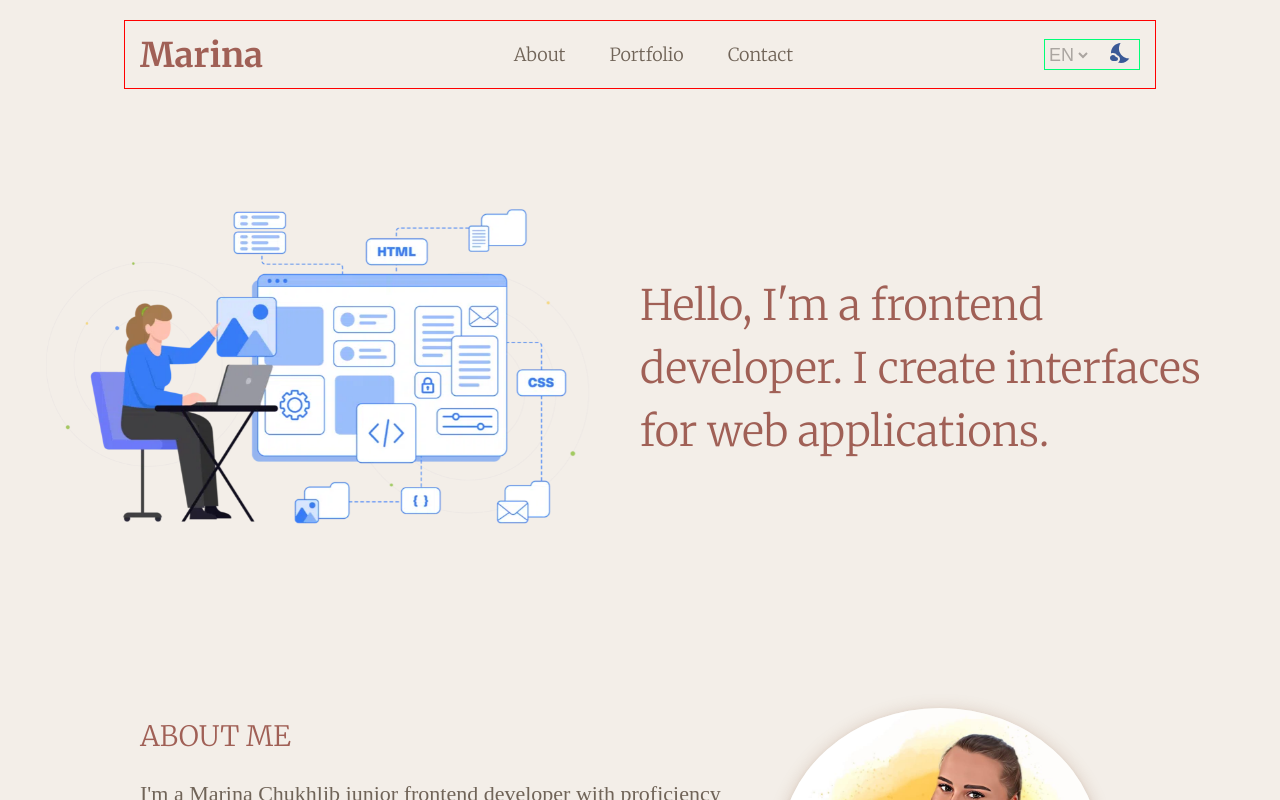
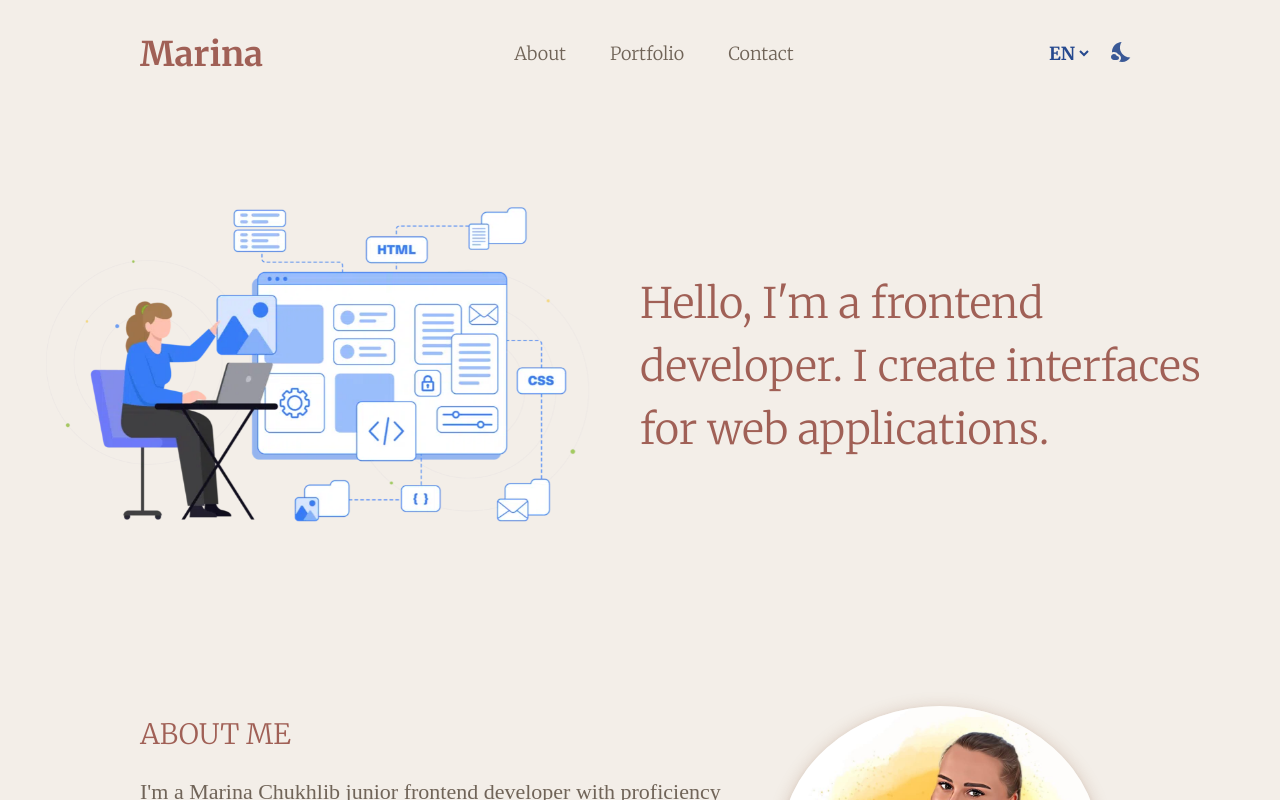
Before and after one commit to Marina-Chuhlib/portfolio, a React (Create React App) app: page / in a window 1280 px wide. Shown: the top 800 px of the page. Built offline with nearby package versions, Linux system fonts and the light colour scheme; a web font is replaced by a local one.

Commit message:
Created ChangeTheme

```diff
--- a/src/modules/AppBar/AppBar.jsx
+++ b/src/modules/AppBar/AppBar.jsx
@@ -1,16 +1,15 @@
 import { useEffect, useContext } from "react";
-
-import LightModeIcon from "@mui/icons-material/LightMode";
-import NightsStayIcon from "@mui/icons-material/NightsStay";
+import { useTranslation } from "react-i18next";
 import { ThemeContext } from "../../shared/theme/ThemeProvider";
 
 import ChangeLanguage from "../../shared/components/ChangeLanguage/ChangeLanguage";
-import { useTranslation } from "react-i18next";
+import ChangeTheme from "../../shared/components/ChangeTheme/ChangeTheme";
+
 
 import css from "./appBar.module.css";
 
 const AppBar = () => {
-  const { theme, toggleTheme } = useContext(ThemeContext);
+  const { theme } = useContext(ThemeContext);
   const { t } = useTranslation();
 
   useEffect(() => {
@@ -86,26 +85,7 @@ const AppBar = () => {
         </nav>
         <div className={css.possibilityWrap}>
           <ChangeLanguage />
-
-          {theme === "light" ? (
-            <button
-              className={`${css.themeBtn} ${
-                theme === "light" ? css.light : css.dark
-              }`}
-              onClick={toggleTheme}
-            >
-              <NightsStayIcon className={css.themeIconDark} />
-            </button>
-          ) : (
-            <button
-              className={`${css.themeBtn} ${
-                theme === "light" ? css.light : css.dark
-              }`}
-              onClick={toggleTheme}
-            >
-              <LightModeIcon className={css.themeIconLight} />
-            </button>
-          )}
+          <ChangeTheme />
         </div>
       </div>
     </header>
--- a/src/modules/AppBar/appBar.module.css
+++ b/src/modules/AppBar/appBar.module.css
@@ -11,8 +11,6 @@
 
   padding: 0 15px;
   font-family: Merriweather;
-
-  border: 1px solid red;
 }
 
 .title {
@@ -49,37 +47,12 @@
   align-items: center;
   justify-content: center;
   gap: 12px;
-
-  border: 1px solid rgb(0, 255, 119);
 }
 
 /* Theme */
 
 .container.dark {
   background-color: #2c4141;
-}
-
-.themeBtn {
-  border: none;
-  background-color: transparent;
-  color: #706458;
-  opacity: 0.9;
-}
-
-.themeBtn:hover {
-  box-shadow: 0 10px 5px -5px #4634d0;
-}
-
-.themeIconLight {
-  color: #aaa5a0;
-}
-
-.themeIconDark {
-  color: rgb(38, 73, 142);
-}
-
-.themeBtn .themeIconDark:hover {
-  color: #1b106e;
 }
 
 .link.dark {
@@ -94,18 +67,12 @@
 
 .title.dark {
   color: #847467;
+
+  transition: color 250ms cubic-bezier(0.4, 0, 0.2, 1) 0ms;
 }
 
 .title:hover.dark,
 .title:focus.dark {
-  color: #e6ecc1;
-}
-
-.themeBtn:hover.dark {
-  box-shadow: 0 10px 5px -5px #e6ecc1;
-}
-
-.themeBtn.dark:hover .themeIconLight {
   color: #e6ecc1;
 }
 
@@ -117,11 +84,6 @@
   .list {
     align-items: center;
     justify-content: center;
-  }
-
-  .themeBtn {
-    display: block;
-    margin-left: auto;
   }
 }
 
--- a/src/modules/Footer/footer.module.css
+++ b/src/modules/Footer/footer.module.css
@@ -28,6 +28,8 @@
 
 .decor {
   color: #a06056;
+
+  margin-right: 4px;
 }
 
 .link {
@@ -133,4 +135,9 @@
   .link {
     display: block;
   }
+
+  .decor,
+  .link {
+    font-size: 16px;
+  }
 }
--- a/src/shared/components/ChangeLanguage/ChangeLanguage.jsx
+++ b/src/shared/components/ChangeLanguage/ChangeLanguage.jsx
@@ -1,6 +1,8 @@
+import { useContext } from "react";
+import { ThemeContext } from "../../theme/ThemeProvider";
 import i18n from "../../../utils/i18n/config";
 
-import css from "./changeLanguage.module.css"
+import css from "./changeLanguage.module.css";
 
 const options = [
   {
@@ -14,6 +16,8 @@ const options = [
 ];
 
 const ChangeLanguage = () => {
+  const { theme } = useContext(ThemeContext);
+
   function changeLanguage(e) {
     const currentLng = e.target.value;
     localStorage.setItem("language", currentLng);
@@ -25,8 +29,14 @@ const ChangeLanguage = () => {
   const language = localStorage.getItem("language");
 
   return (
-    <div>
-      <select value={language || "en"} onChange={changeLanguage} className={css.wrapper}>
+    <div
+      className={`${css.container} ${theme === "light" ? css.light : css.dark} ${language === "ua" ? css.ua : ""}`}
+    >
+      <select
+        value={language || "en"}
+        onChange={changeLanguage}
+        className={css.wrapper}
+      >
         {options.map((option, idx) => (
           <option key={idx} value={option.value}>
             {option.label}
--- a/src/shared/components/ChangeLanguage/changeLanguage.module.css
+++ b/src/shared/components/ChangeLanguage/changeLanguage.module.css
@@ -2,16 +2,56 @@
   border: none;
   cursor: pointer;
   background-color: transparent;
+  color: #26498e;
+  font-size: 18px;
+  font-family: Merriweather;
+  font-weight: 700;
 
-  color: #aaa5a0;
-  font-size: 18px;
-}
+  border-radius: 5px;
 
-.wrapper:focus {
-  outline: none;
+  transition: color 250ms cubic-bezier(0.4, 0, 0.2, 1) 0ms,
+    background 250ms cubic-bezier(0.4, 0, 0.2, 1) 0ms;
 }
 
 .wrapper:hover {
-  color: #e6ecc1;
-  box-shadow: 0 10px 5px -5px #e6ecc1;
+  color: #1b106e;
+
+  background-image: url("../../../images//Flag-SShA.png");
+  background-size: contain;
 }
+
+.container.ua .wrapper:hover {
+  color: #f0f8ff;
+  background: -webkit-linear-gradient(
+    180deg,
+    rgb(56, 27, 227) 50%,
+    rgb(216, 210, 13) 50%
+  );
+  background: -moz-linear-gradient(
+    180deg,
+    rgb(56, 27, 227) 50%,
+    rgb(216, 210, 13) 50%
+  );
+  background: linear-gradient(
+    180deg,
+    rgb(56, 27, 227) 50%,
+    rgb(216, 210, 13) 50%
+  );
+}
+
+/* === */
+
+.container.dark .wrapper {
+  color: #aaa5a0;
+
+  transition: color 250ms cubic-bezier(0.4, 0, 0.2, 1) 0ms,
+    background 250ms cubic-bezier(0.4, 0, 0.2, 1) 0ms;
+}
+
+.container.dark .wrapper:hover {
+  color: #1b106e;
+}
+
+.container.dark.container.ua .wrapper:hover {
+  color: #f0f8ff;
+}
--- /dev/null
+++ b/src/shared/components/ChangeTheme/ChangeTheme.jsx
@@ -0,0 +1,38 @@
+import { useContext } from "react";
+
+import LightModeIcon from "@mui/icons-material/LightMode";
+import NightsStayIcon from "@mui/icons-material/NightsStay";
+
+import { ThemeContext } from "../../theme/ThemeProvider";
+
+import css from "./changeTheme.module.css";
+
+const ChangeTheme = () => {
+  const { theme, toggleTheme } = useContext(ThemeContext);
+
+  return (
+    <>
+      {theme === "light" ? (
+        <button
+          className={`${css.themeBtn} ${
+            theme === "light" ? css.light : css.dark
+          }`}
+          onClick={toggleTheme}
+        >
+          <NightsStayIcon className={css.themeIconDark} />
+        </button>
+      ) : (
+        <button
+          className={`${css.themeBtn} ${
+            theme === "light" ? css.light : css.dark
+          }`}
+          onClick={toggleTheme}
+        >
+          <LightModeIcon className={css.themeIconLight} />
+        </button>
+      )}
+    </>
+  );
+};
+
+export default ChangeTheme;
--- /dev/null
+++ b/src/shared/components/ChangeTheme/changeTheme.module.css
@@ -0,0 +1,42 @@
+.themeBtn {
+  border: none;
+  background-color: transparent;
+  color: #706458;
+  opacity: 0.9;
+
+  transition: box-shadow 250ms cubic-bezier(0.4, 0, 0.2, 1) 0ms;
+}
+
+.themeBtn:hover {
+  box-shadow: 0 10px 5px -5px #4634d0;
+}
+
+.themeIconLight {
+  color: #aaa5a0;
+
+  transition: color 250ms cubic-bezier(0.4, 0, 0.2, 1) 0ms;
+}
+
+.themeIconDark {
+  color: #26498e;
+
+  transition: color 250ms cubic-bezier(0.4, 0, 0.2, 1) 0ms;
+}
+
+.themeBtn .themeIconDark:hover {
+  color: #1b106e;
+}
+
+.themeBtn:hover.dark {
+  box-shadow: 0 10px 5px -5px #e6ecc1;
+}
+
+.themeBtn.dark:hover .themeIconLight {
+  color: #e6ecc1;
+}
+
+@media screen and (min-width: 320px) and (max-width: 767px) {
+  .themeBtn {
+    display: block;
+  }
+}
```
Also changed, not shown: src/images/Flag-SShA.png (added).
